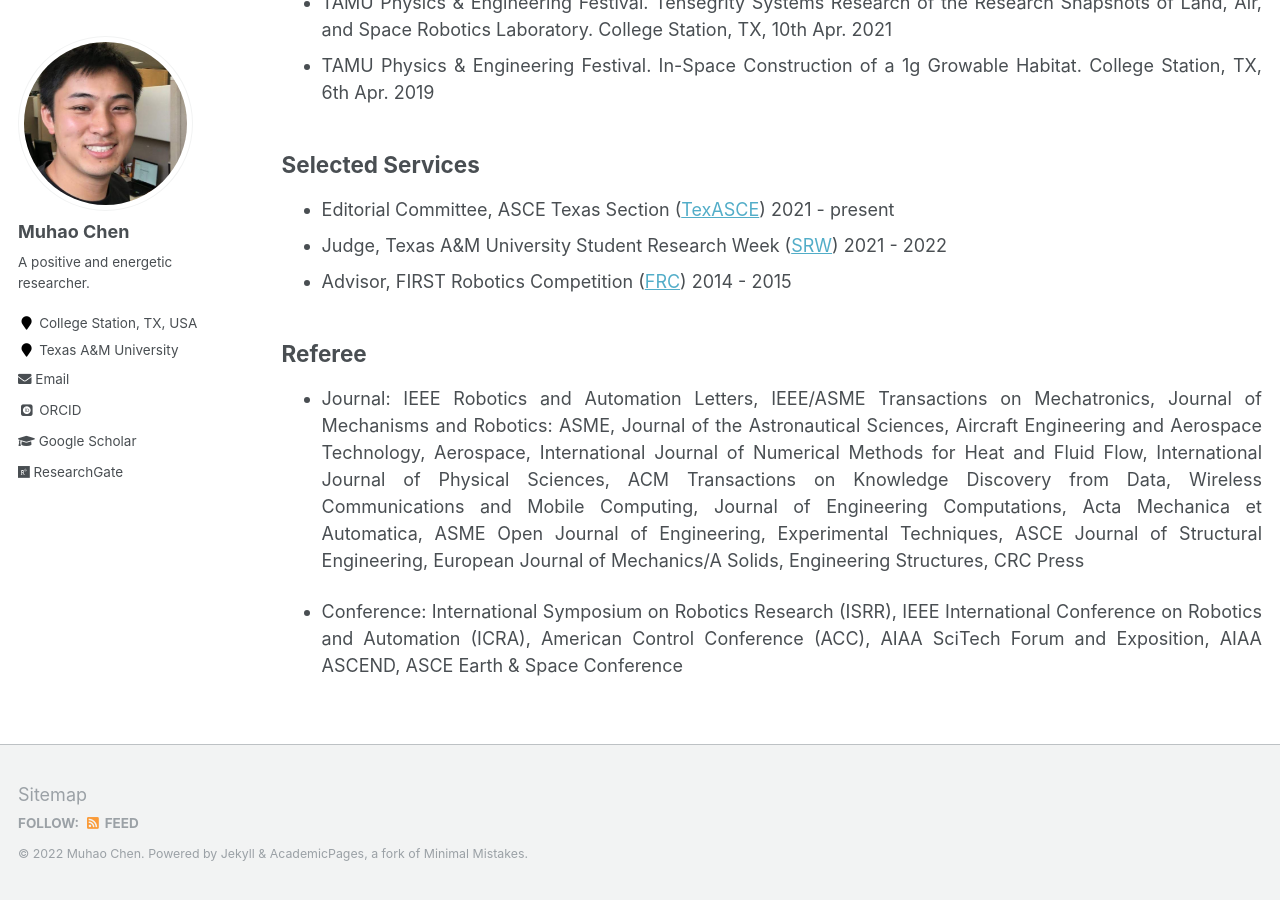
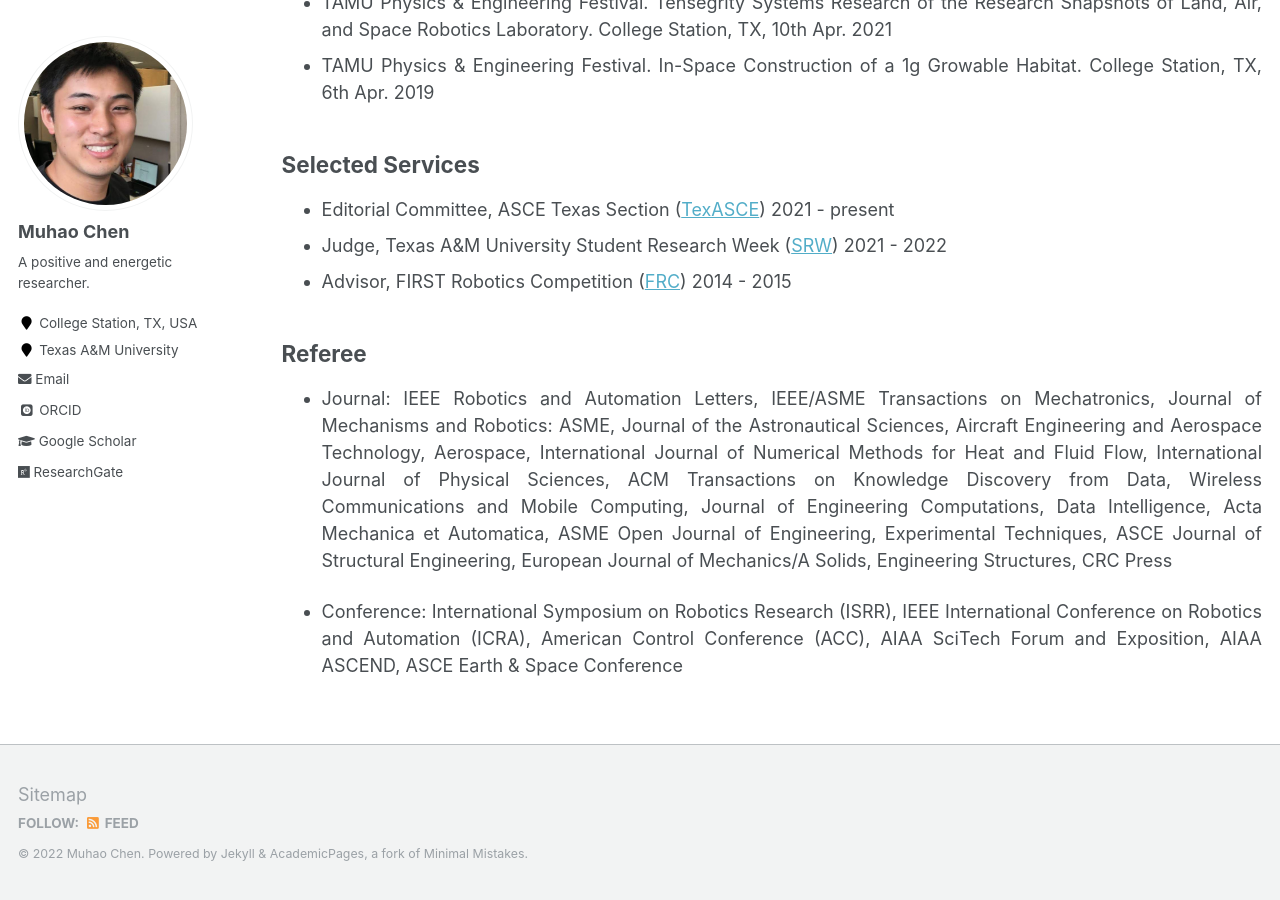
Before and after one commit to Muhao-Chen/muhao-chen.github.io, a Jekyll site: the page built from _pages/professional-activities.md, in a window 1280 px wide and 900 px high, scrolled down 1651 px. Built offline with Jekyll 4.4.1, drawn with Linux system fonts in a browser that asks for light colours; some web fonts are replaced.

Commit message:
Update professional-activities.md

```diff
--- a/_pages/professional-activities.md
+++ b/_pages/professional-activities.md
@@ -64,9 +64,7 @@ toc_max_header: 1
 
 ## Referee
 
-* Journal: IEEE Robotics and Automation Letters, IEEE/ASME Transactions on Mechatronics,
-Journal of Mechanisms and Robotics: ASME, Journal of the Astronautical Sciences, Aircraft Engineering and Aerospace Technology, Aerospace, International
-Journal of Numerical Methods for Heat and Fluid Flow, International Journal of Physical Sciences, ACM Transactions on Knowledge Discovery from Data, Wireless Communications and Mobile Computing, Journal of Engineering Computations, Acta Mechanica et Automatica, ASME Open Journal of Engineering, Experimental Techniques, ASCE Journal of Structural Engineering, European Journal of Mechanics/A Solids, Engineering Structures, CRC Press
+* Journal: IEEE Robotics and Automation Letters, IEEE/ASME Transactions on Mechatronics, Journal of Mechanisms and Robotics: ASME, Journal of the Astronautical Sciences, Aircraft Engineering and Aerospace Technology, Aerospace, International Journal of Numerical Methods for Heat and Fluid Flow, International Journal of Physical Sciences, ACM Transactions on Knowledge Discovery from Data, Wireless Communications and Mobile Computing, Journal of Engineering Computations, Data Intelligence, Acta Mechanica et Automatica, ASME Open Journal of Engineering, Experimental Techniques, ASCE Journal of Structural Engineering, European Journal of Mechanics/A Solids, Engineering Structures, CRC Press
 
 * Conference: International Symposium on Robotics Research (ISRR), IEEE International Conference on Robotics and Automation (ICRA), American Control Conference (ACC), AIAA SciTech
 Forum and Exposition, AIAA ASCEND, ASCE Earth & Space Conference
```
